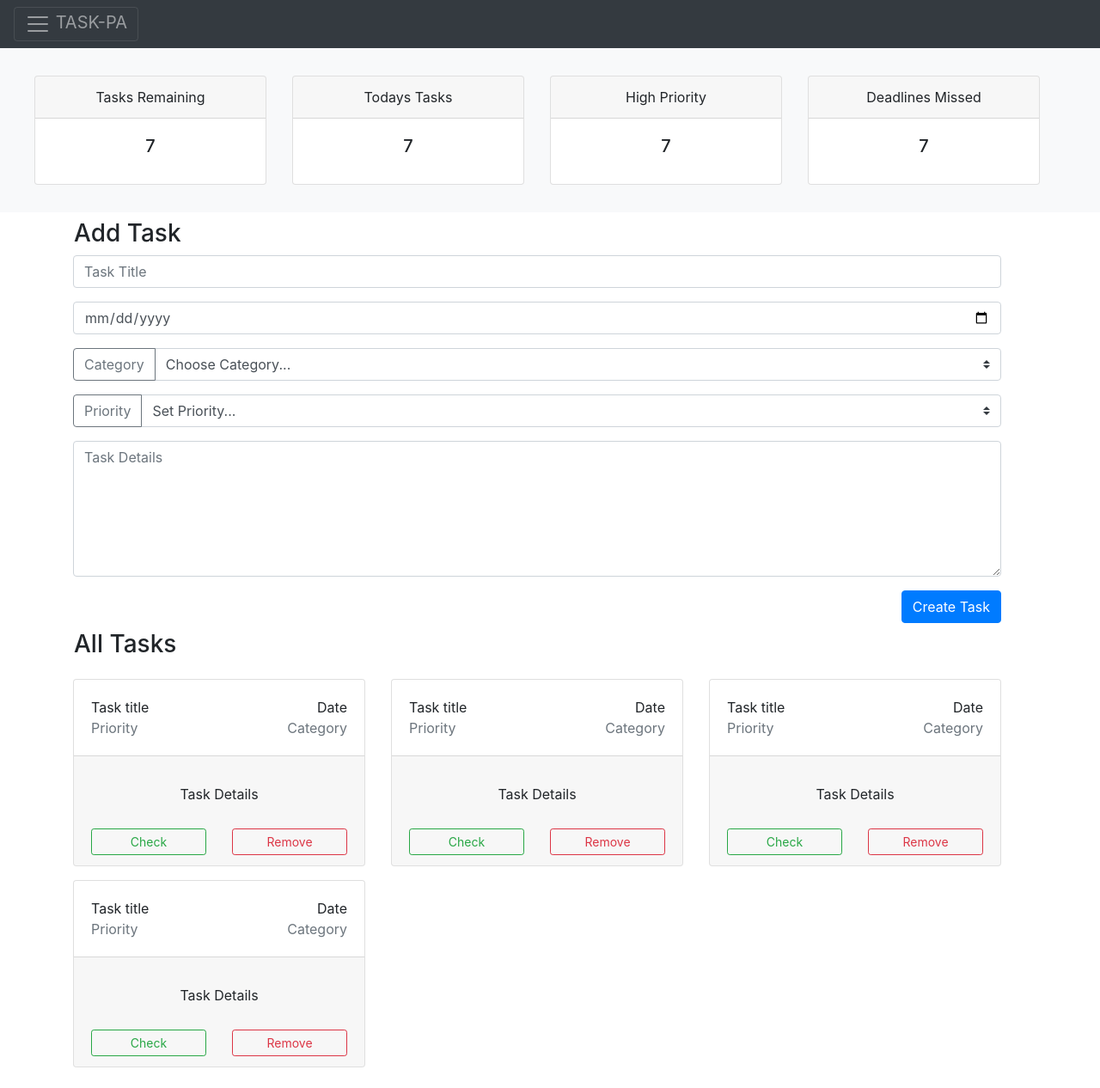
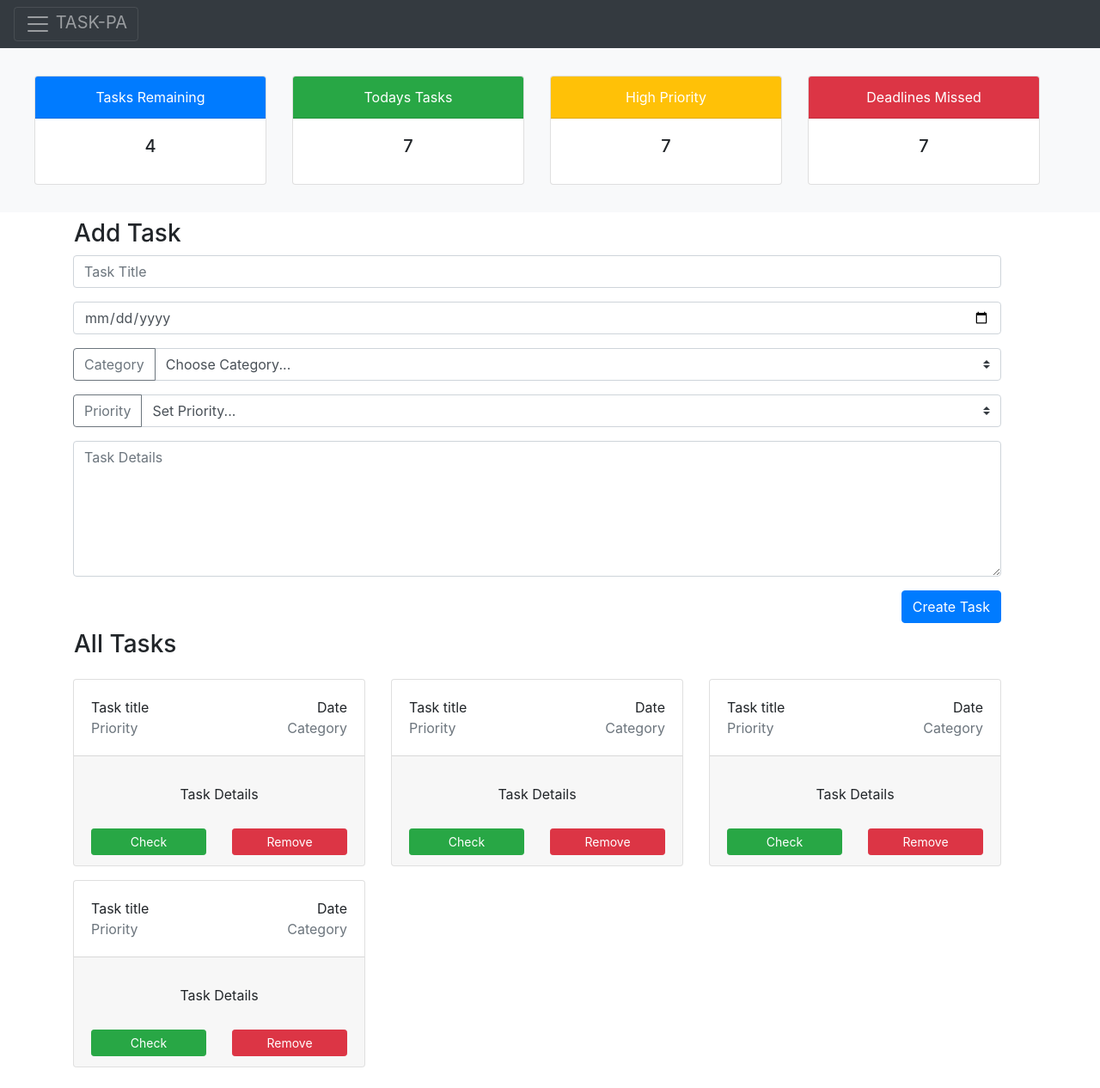
Before and after one commit to laurielang/task-pa-frontend, a React (Create React App) app: page / in a window 1280 px wide. Shown: the whole page at 86% size. Built offline with nearby package versions, Linux system fonts and the light colour scheme.

Commit message:
initial task counter function added

```diff
--- a/src/App.js
+++ b/src/App.js
@@ -1,7 +1,7 @@
 import React, { Component } from 'react';
 import './App.css';
 import Header from './Components/Header';
-import ExtendedNavBar from './Components/ExtendedNavBar';
+import Dashboard from './Components/Dashboard';
 // import TaskTitle from './Components/AddItem/TaskTitle';
 // import AddPeople from './Components/AddItem/AddPeople';
 // import TaskDate from './Components/AddItem/TaskDate';
@@ -17,6 +17,18 @@ import Tasks from './Components/Tasks';
 
 class App extends Component {
 
+  state = {
+    tasks: [
+      {TaskTitle: "Feed the dog", Date: "21-05-19",Category:"", Priority:"", TaskDetails:"", completed: true},
+
+      {TaskTitle: "Tidy", Date: "21-05-19", Category:"", Priority:"", TaskDetails:"", completed: false},
+
+      {TaskTitle: "Wash up", Date: "21-05-19", Category:"", Priority:"", TaskDetails:"", completed: true},
+
+      {TaskTitle: "Practice JS", Date: "21-05-19", Category:"", Priority:"", TaskDetails:"", completed: true},
+    ],
+  }
+
   render() {
     return (
 
@@ -25,7 +37,7 @@ class App extends Component {
       <Header/>
 
       <div className="pos-f-t">
-        <ExtendedNavBar/>
+        <Dashboard totalCount={this.state.tasks.length} />
       </div>
 
 <div className="container">
--- a/src/Components/ExtendedNavBar.js
+++ b/src/Components/Dashboard.js
@@ -1,7 +1,7 @@
 import React, { Component } from "react";
 
 
-class ExtendedNavBar extends Component {
+class Dashboard extends Component {
   render() {
     return (
 
@@ -12,16 +12,16 @@ class ExtendedNavBar extends Component {
 
             <div className="col-3">
                 <div class="card text-center ">
-                    <div class="card-header" styles="font-size: 0.75rem">Tasks Remaining</div>
+                    <div class="card-header bg-primary text-white" styles="font-size: 0.75rem">Tasks Remaining</div>
                     <div class="card-body">
-                        <h5 class="card-title" styles="font-size: 1.7rem;">7</h5>
+                        <h5 class="card-title" styles="font-size: 1.7rem;">{this.props.totalCount}</h5>
                     </div>
                 </div>
             </div>
 
             <div className="col-3">
                 <div class="card text-center ">
-                    <div class="card-header" styles="font-size: 0.75rem">Todays Tasks</div>
+                    <div class="card-header bg-success text-white" styles="font-size: 0.75rem">Todays Tasks</div>
                     <div class="card-body">
                         <h5 class="card-title" styles="font-size: 1.7rem;">7</h5>
                     </div>
@@ -30,7 +30,7 @@ class ExtendedNavBar extends Component {
 
             <div className="col-3">
                  <div class="card text-center ">
-                    <div class="card-header" styles="font-size: 0.75rem">High Priority</div>
+                    <div class="card-header bg-warning text-white" styles="font-size: 0.75rem">High Priority</div>
                     <div class="card-body">
                         <h5 class="card-title" styles="font-size: 1.7rem;">7</h5>
                     </div>
@@ -39,7 +39,7 @@ class ExtendedNavBar extends Component {
 
             <div className="col-3">
                  <div class="card text-center ">
-                    <div class="card-header" styles="font-size: 0.75rem">Deadlines Missed</div>
+                    <div class="card-header bg-danger text-white" styles="font-size: 0.75rem">Deadlines Missed</div>
                     <div class="card-body">
                         <h5 class="card-title" styles="font-size: 1.7rem;">7</h5>
                     </div>
@@ -56,4 +56,4 @@ class ExtendedNavBar extends Component {
   }
 }
 
-export default ExtendedNavBar;
+export default Dashboard;
--- a/src/Components/Tasks.js
+++ b/src/Components/Tasks.js
@@ -34,10 +34,10 @@ class Tasks extends Component {
           </div>
           <div className="row">
             <div className="col-6">
-              <a href="#" className="btn btn-outline-success btn-sm btn-block mt-2">Check</a>
+              <a href="#" className="btn btn-success btn-sm btn-block mt-2">Check</a>
             </div>
             <div className="col-6">
-              <a href="#" className="btn btn-outline-danger btn-sm btn-block mt-2">Remove</a>
+              <a href="#" className="btn btn-danger btn-sm btn-block mt-2">Remove</a>
             </div>
           </div>
         </div>
```
